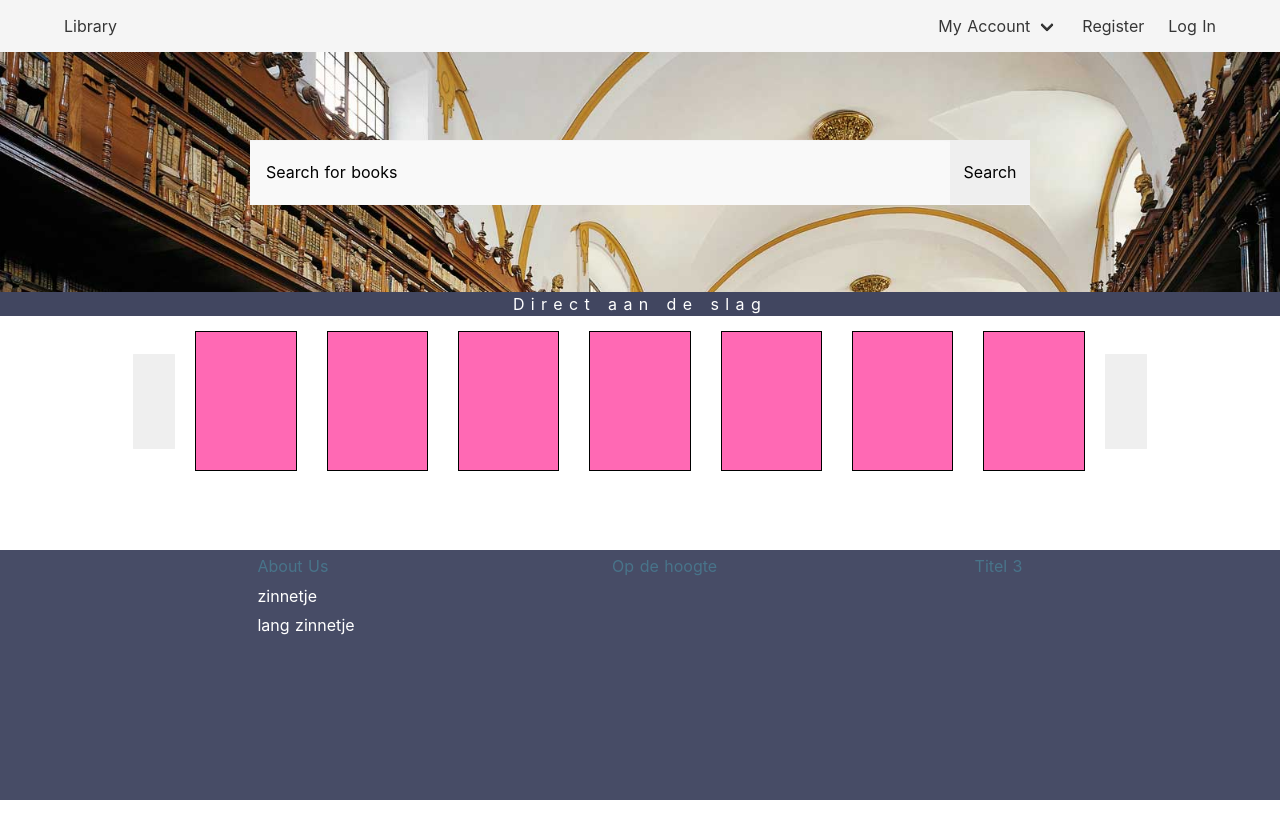
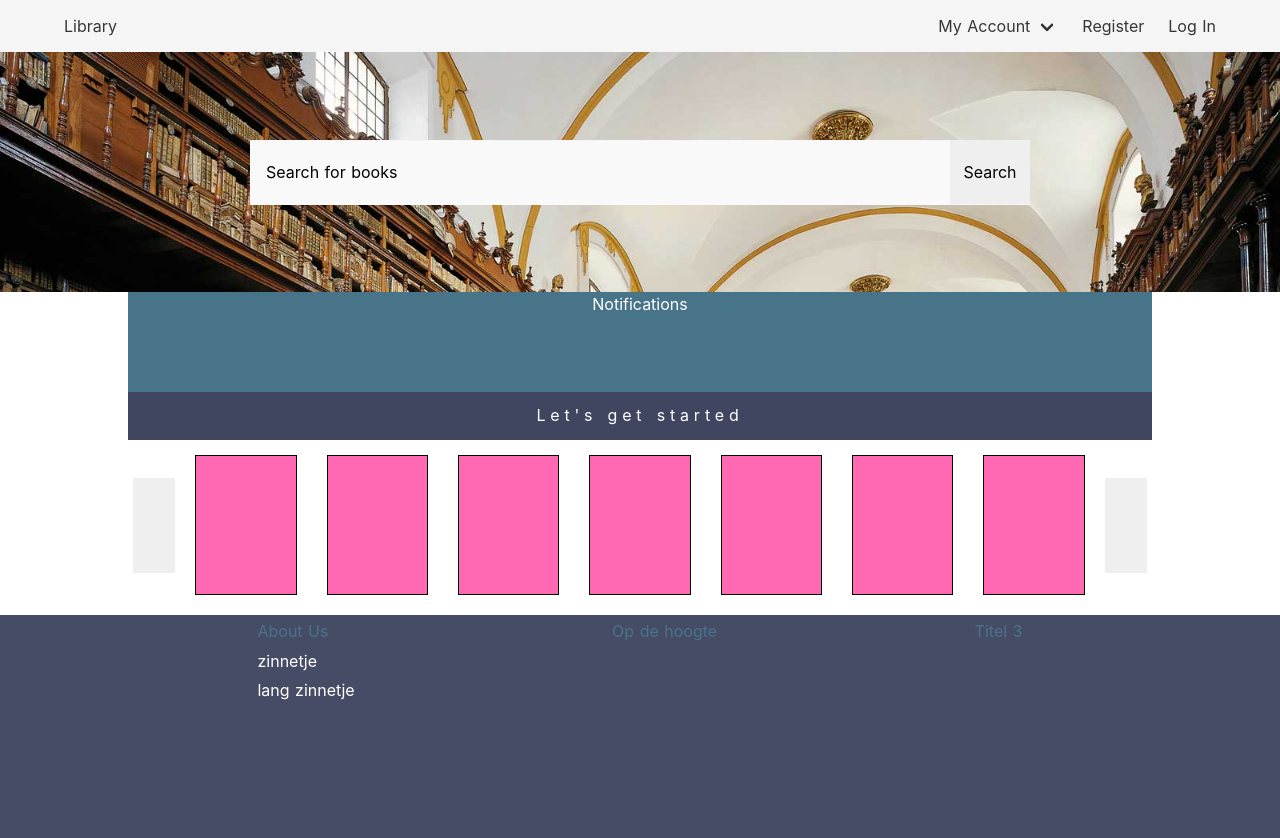
Before and after one commit to nielsdegroot789/schoolbib, a Nuxt app in the folder frontend/: page / in a window 1280 px wide. Shown: the top 838 px of the page. Before the commit the page ends 800 px from the top, so only its background shows below. Built offline with nearby package versions, Linux system fonts and the light colour scheme.

Commit message:
introContainers

```diff
--- a/frontend/assets/sass/modules/frontpage.scss
+++ b/frontend/assets/sass/modules/frontpage.scss
@@ -70,10 +70,8 @@ font-family: 'Source Sans Pro', -apple-system, BlinkMacSystemFont, 'Segoe UI',
 
 
 .footer-container {
+    margin-top: 20px;
 background-color: #474C66;
-position: fixed;
-left:0;
-bottom: 0;
 width: 100%;
 height:250px;
 display: flex;
@@ -124,12 +122,25 @@ height:fit-content;
 }
 }
 
+
 .introContainer {
-    margin-bottom: 15px;
+    padding-bottom: 15px;
+    color: white;
+    margin-right: 10%;
+    margin-left: 10%;
+    .notifications {
+        background-color: #48748A;
+        height: 100px;
+        text-align: center;
+    }
     .introText {
-        text-align: center;
+        height: 3rem;
+        margin:auto;
         background-color: #414660;
-        color: white;
-        letter-spacing: 0.4rem;
+        h2 {
+            letter-spacing: 0.3rem;
+            text-align: center;
+            padding-top: 11px;
+        }
     }
 }
--- a/frontend/components/IntroText.vue
+++ b/frontend/components/IntroText.vue
@@ -1,7 +1,7 @@
 <template>
   <div class="introContainer">
-    <div class="notifications"></div>
-    <div class="introText">Direct aan de slag</div>
+    <div class="notifications"><h3>Notifications</h3></div>
+    <div class="introText"><h2>Let's get started</h2></div>
   </div>
 </template>
 
```
